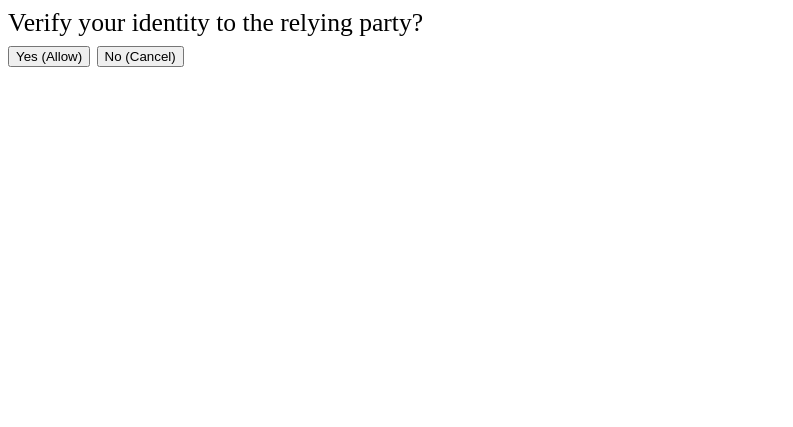
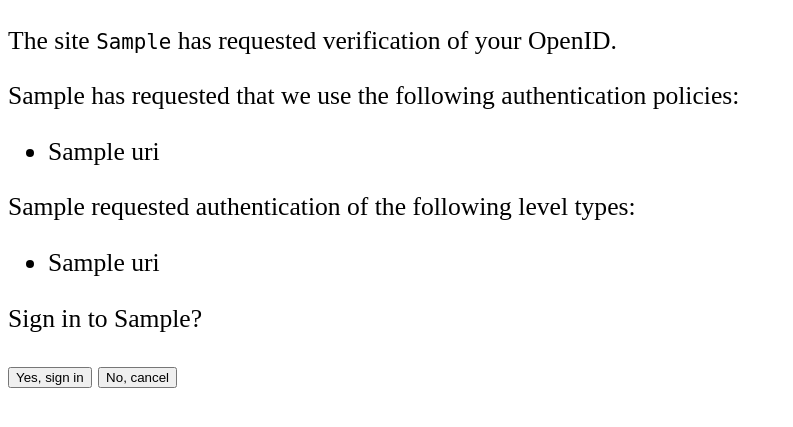
Before and after one commit to sivy/idact-identity, a Django app: template identity/templates/trust.html in a window 1280 px wide. Shown: the top 427 px of the page, without its empty margins (0-793 px from the left). Run offline with Django 3.2, Linux system fonts and the light colour scheme; the template is opened without the code that fills it: most values are stand-ins (such as "Sample title", 1, 10 or a date in 2020); parts of the project's set-up code (start-up, migrations or seed data) failed here and were passed over.

Commit message:
Clean up some HTML

```diff
--- a/identity/templates/ax_request_info.html
+++ b/identity/templates/ax_request_info.html
@@ -1,7 +1,10 @@
-{% if ax_request %}
-  {% if ax_has_activity_callback %}
-    <p>The relying party indicated that it can provide activity updates to this community. Would you like to share your activities with your followers on this community?<br>
-    <label><input type="checkbox" value="1" checked="checked" /> Yes!</label>
-    </p>
-  {% endif %}
+{% if ax_request and ax_request.has_activity_callback %}
+    <p>The relying party indicated that it can provide activity updates to
+    this community. Would you like to share your activities with your
+    followers on this community?</p>
+
+    <p><label>
+        <input type="checkbox" name="share_activity" value="share" checked="checked" />
+        Yes, share my activity
+    </label></p>
 {% endif %}
--- a/identity/templates/pape_request_info.html
+++ b/identity/templates/pape_request_info.html
@@ -1,21 +1,21 @@
 {% if pape_request %}
     {% if pape_request.preferred_auth_policies %}
-    The relying party requested the following PAPE policies be in effect:
+        <p>{{ trust_root }} has requested that we use the following authentication policies:</p>
 
-    <ul>
         {% for uri in pape_request.preferred_auth_policies %}
+            {% if forloop.first %}<ul>{% endif %}
             <li>{{ uri }}</li>
+            {% if forloop.last %}</ul>{% endif %}
         {% endfor %}
-    </ul>
     {% endif %}
 
     {% if pape_request.preferred_auth_level_types %}
-    The relying party requested the following authentication level types:
+        <p>{{ trust_root }} requested authentication of the following level types:</p>
 
-    <ul>
         {% for uri in pape_request.preferred_auth_level_types %}
+            {% if forloop.first %}<ul>{% endif %}
             <li>{{ uri }}</li>
+            {% if forloop.last %}</ul>{% endif %}
         {% endfor %}
-    </ul>
     {% endif %}
 {% endif %}
--- a/identity/templates/trust.html
+++ b/identity/templates/trust.html
@@ -2,52 +2,52 @@
 
 {% block body %}
 
-{% ifequal trust_root_valid "Valid" %}
-  <!-- Trust root has been validated by OpenID 2 mechanism. -->
-  <p>The site <tt>{{ trust_root|escape }}</tt> has requested verification
-  of your OpenID.</p>
+    {% if trust_root_invalid or trust_root_unreachable %}
 
-  {% include "pape_request_info.html" %}
-  {% include "ax_request_info.html" %}
-{% endifequal %}
-{% ifequal trust_root_valid "Invalid" %}
-<div class="error">
-  <p>This request claims to be from {{ trust_root|escape }} but I have
-  determined that <em>it is a pack of lies</em>.  Beware, if you release
-  information to them, they are likely to do unconscionable things with it,
-  being the lying liars that they are.</p>
-  <p>Please tell the <em>real</em> {{ trust_root|escape }} that someone is
-  trying to abuse your trust in their good name.</p>
-</div>
-{% endifequal %}
-{% ifequal trust_root_valid "Unreachable" %}
-  <p>The site <tt>{{ trust_root|escape }}</tt> has requested verification
-  of your OpenID.  I have failed to reach it and thus cannot vouch for its
-  authenticity.  Perhaps it is on your local network.</p>
-{% endifequal %}
-{% ifequal trust_root_valid "DISCOVERY_FAILED" %}
-  <p>The site <tt>{{ trust_root|escape }}</tt> has requested verification
-  of your OpenID.  However, <tt>{{ trust_root|escape }}</tt> does not
-  implement OpenID 2.0's relying party verification mechanism.  Please use
-  extra caution in deciding whether to release information to this party,
-  and ask <tt>{{ trust_root|escape }}</tt> to implement relying party
-  verification for your future transactions.</p>
+        <div class="error">
+            <p>A web site claiming to be {{ trust_root }} wanted you to
+            sign in, but its identity could not be verified.</p>
 
-  {% include "pape_request_info.html" %}
-  {% include "ax_request_info.html" %}
-{% endifequal %}
+            {% if trust_root_invalid %}
+                <p>The site at {{ trust_root }} couldn't verify the request.</p>
+            {% else %}
+                <p>The site at {{ trust_root }} couldn't be reached to verify the request.</p>
+            {% endif %}
 
-<!-- trust_root_valid is {{ trust_root_valid }} -->
+        </div>
 
-<div>
-<form method="post"
-      action="{{ trust_handler_url }}">
-  Verify your identity to the relying party?
+        <form method="post" action="{% url identity.views.process_trust_result %}">
+            <input type="submit" value="Return to {{ trust_root }}" name="cancel" />
+        </form>
 
-  <br/>
-  <input type="submit" value="Yes (Allow)" name="allow" />
-  <input type="submit" value="No (Cancel)" name="cancel" />
-</form>
-</div>
+    {% endif %}
+
+    {% if trust_root_valid or trust_root_undiscovered %}
+
+        <div class="yay">
+            <!-- Trust root has been validated by OpenID 2 mechanism. -->
+            <p>The site <tt>{{ trust_root|escape }}</tt> has requested verification
+            of your OpenID.</p>
+
+            {% if trust_root_undiscovered %}
+                <p>(The site at {{ trust_root }} couldn't verify for us that
+                it made the request. Make sure when using {{ trust_root }} that you're
+                contacting the real {{ trust_root }} web site.)</p>
+            {% endif %}
+
+            {% include "pape_request_info.html" %}
+            {% include "ax_request_info.html" %}
+        </div>
+
+        <form method="post" action="{% url identity.views.process_trust_result %}">
+            <p>Sign in to {{ trust_root }}?</p>
+
+            <p>
+                <input type="submit" value="Yes, sign in" name="allow">
+                <input type="submit" value="No, cancel" name="cancel">
+            </p>
+        </form>
+
+    {% endif %}
 
 {% endblock %}
```
Also changed, not shown: identity/views.py (+18 -17 lines). Lines whose indentation alone changed are shown as unchanged.
